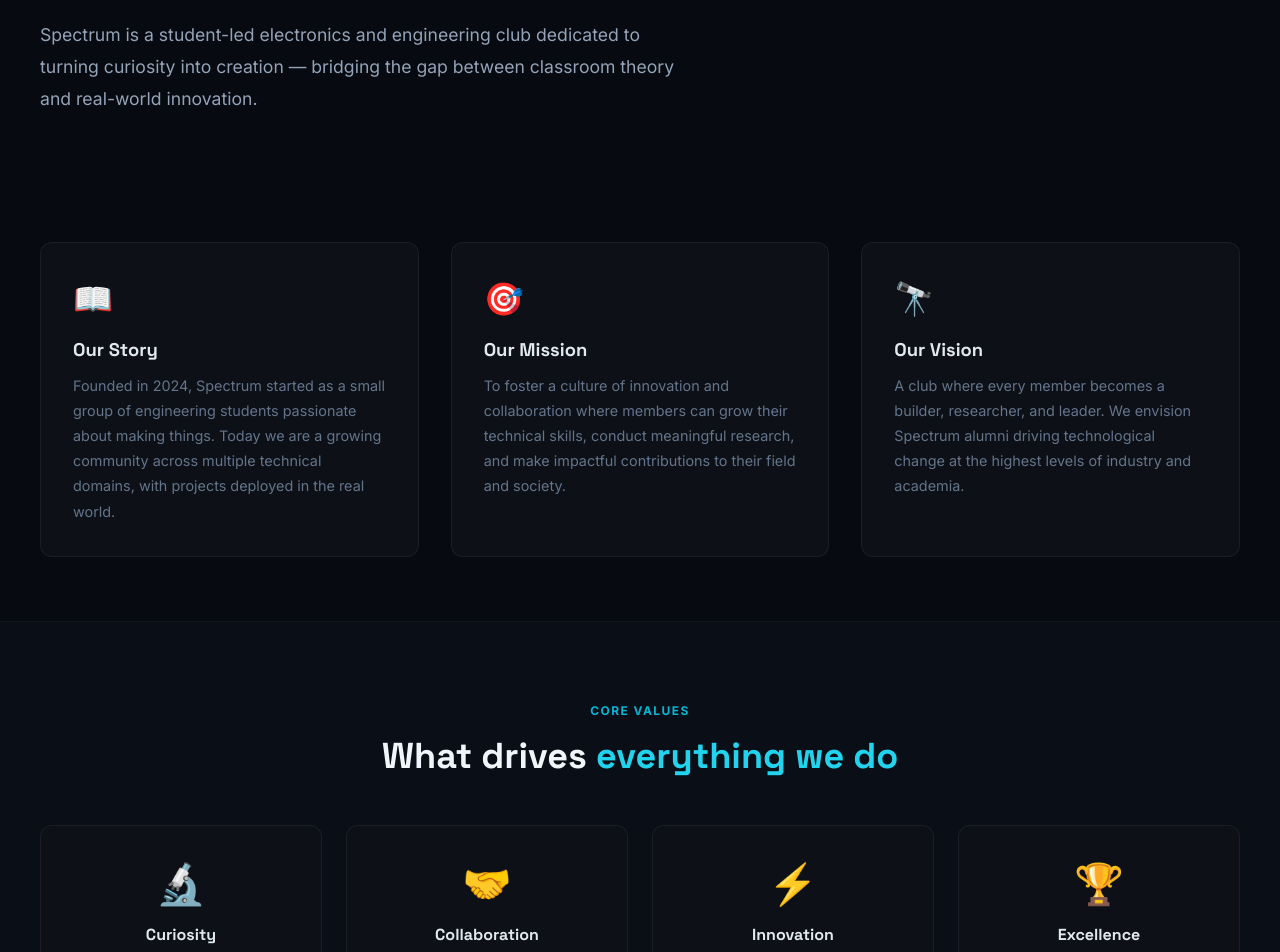
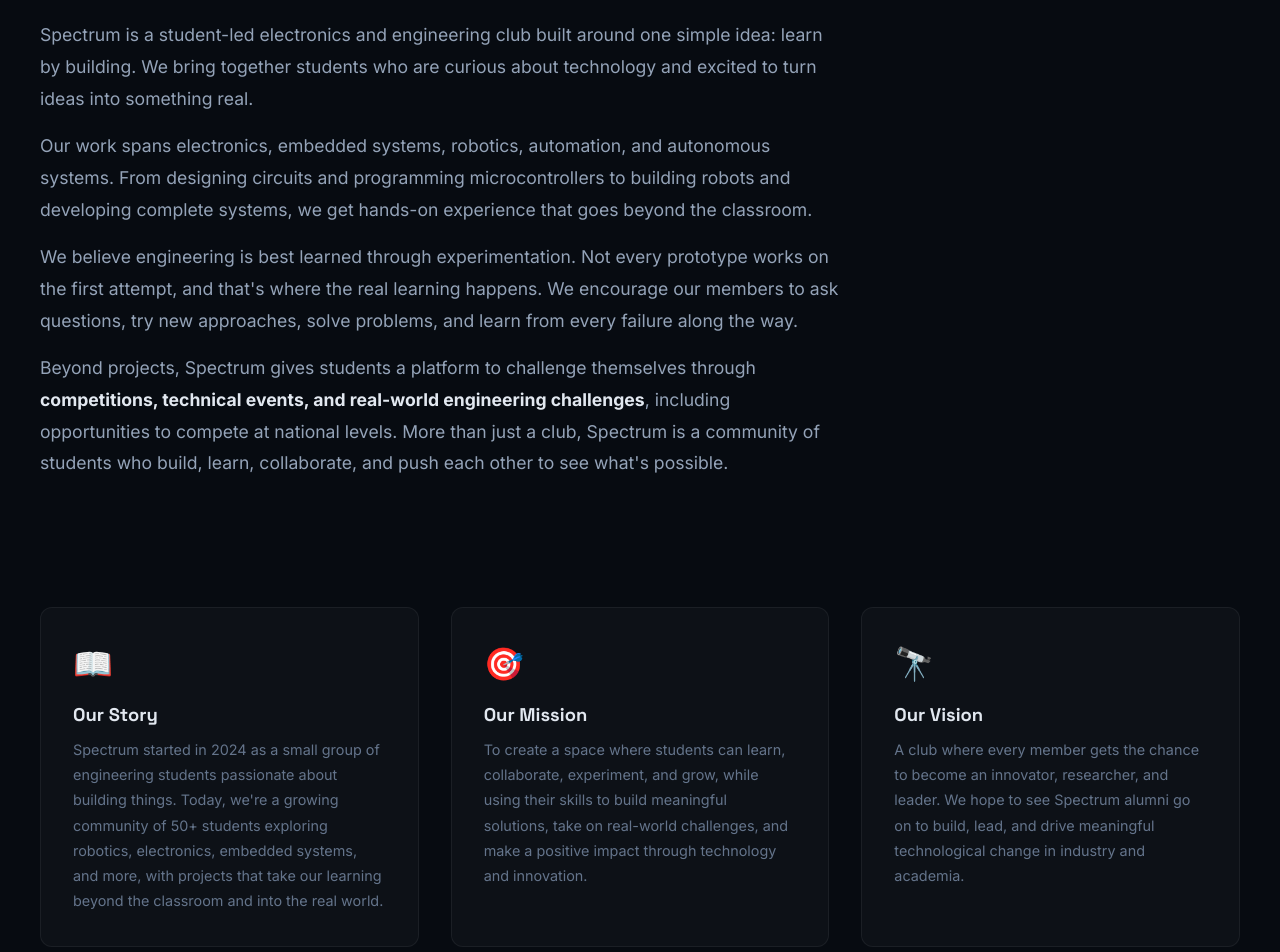
Before and after one commit to Spectrum-electronics-club/web, a React (Vite) app in the folder client/: page /about in a window 1280 px wide. Shown: the part 280-1232 px from the top of the page. Built offline with nearby package versions, Linux system fonts and the light colour scheme; no server answers.

Commit message:
changes in the about page

```diff
--- a/client/src/pages/About.jsx
+++ b/client/src/pages/About.jsx
@@ -1,37 +1,14 @@
-import { useState, useEffect } from 'react'
 import { motion } from 'framer-motion'
 import PageTransition from '@/components/molecules/PageTransition'
-import api from '@/utils/axiosInstance'
 
 const VALUES = [
-  { icon: '🔬', title: 'Curiosity', desc: 'We ask why. Then we build the answer.' },
-  { icon: '🤝', title: 'Collaboration', desc: 'Diverse minds building one vision together.' },
-  { icon: '⚡', title: 'Innovation', desc: 'We push limits and create what did not exist before.' },
-  { icon: '🏆', title: 'Excellence', desc: 'Good enough is never enough. We iterate until it is great.' },
+  { title: 'Curiosity', desc: 'We ask why. Then we build the answer.' },
+  { title: 'Collaboration', desc: 'Diverse minds building one vision together.' },
+  { title: 'Innovation', desc: 'We push limits and create what did not exist before.' },
+  { title: 'Excellence', desc: 'Good enough is never enough. We iterate until it is great.' },
 ]
 
 export default function About() {
-  const [settings, setSettings] = useState({
-    aboutDescription: 'Spectrum is a student-led electronics and engineering club dedicated to turning curiosity into creation — bridging the gap between classroom theory and real-world innovation.',
-    aboutStory: 'Founded in 2024, Spectrum started as a small group of engineering students passionate about making things. Today we are a growing community across multiple technical domains, with projects deployed in the real world.',
-    aboutMission: 'To foster a culture of innovation and collaboration where members can grow their technical skills, conduct meaningful research, and make impactful contributions to their field and society.',
-    aboutVision: 'A club where every member becomes a builder, researcher, and leader. We envision Spectrum alumni driving technological change at the highest levels of industry and academia.'
-  })
-
-  useEffect(() => {
-    api.get('/settings').then(res => {
-      if (res.data?.data) {
-        setSettings(prev => ({
-          ...prev,
-          aboutDescription: res.data.data.aboutDescription || prev.aboutDescription,
-          aboutStory: res.data.data.aboutStory || prev.aboutStory,
-          aboutMission: res.data.data.aboutMission || prev.aboutMission,
-          aboutVision: res.data.data.aboutVision || prev.aboutVision
-        }))
-      }
-    }).catch(console.error)
-  }, [])
-
   return (
     <PageTransition>
       <div style={{ background: '#070b11', minHeight: '100vh' }}>
@@ -44,9 +21,20 @@ export default function About() {
               <h1 style={{ fontSize: 'clamp(2.2rem,5vw,3.5rem)', color: '#f1f5f9', marginBottom: '1.25rem' }}>
                 Who <span className="gradient-text">We Are</span>
               </h1>
-              <p style={{ color: '#94a3b8', fontSize: '1.1rem', lineHeight: 1.8, maxWidth: '640px' }}>
-                {settings.aboutDescription}
-              </p>
+              <div style={{ color: '#94a3b8', fontSize: '1.1rem', lineHeight: 1.8, maxWidth: '800px', display: 'flex', flexDirection: 'column', gap: '1rem' }}>
+                <p>
+                  Spectrum is a student-led electronics and engineering club built around one simple idea: learn by building. We bring together students who are curious about technology and excited to turn ideas into something real.
+                </p>
+                <p>
+                  Our work spans electronics, embedded systems, robotics, automation, and autonomous systems. From designing circuits and programming microcontrollers to building robots and developing complete systems, we get hands-on experience that goes beyond the classroom.
+                </p>
+                <p>
+                  We believe engineering is best learned through experimentation. Not every prototype works on the first attempt, and that's where the real learning happens. We encourage our members to ask questions, try new approaches, solve problems, and learn from every failure along the way.
+                </p>
+                <p>
+                  Beyond projects, Spectrum gives students a platform to challenge themselves through <strong style={{ color: '#e2e8f0' }}>competitions, technical events, and real-world engineering challenges</strong>, including opportunities to compete at national levels. More than just a club, Spectrum is a community of students who build, learn, collaborate, and push each other to see what's possible.
+                </p>
+              </div>
             </motion.div>
           </div>
         </section>
@@ -55,9 +43,9 @@ export default function About() {
         <section style={{ padding: '4rem 0' }}>
           <div className="container-main" style={{ display: 'grid', gridTemplateColumns: 'repeat(auto-fit,minmax(300px,1fr))', gap: '2rem' }}>
             {[
-              { icon: '📖', title: 'Our Story', text: settings.aboutStory },
-              { icon: '🎯', title: 'Our Mission', text: settings.aboutMission },
-              { icon: '🔭', title: 'Our Vision', text: settings.aboutVision },
+              { icon: '📖', title: 'Our Story', text: "Spectrum started in 2024 as a small group of engineering students passionate about building things. Today, we're a growing community of 50+ students exploring robotics, electronics, embedded systems, and more, with projects that take our learning beyond the classroom and into the real world." },
+              { icon: '🎯', title: 'Our Mission', text: "To create a space where students can learn, collaborate, experiment, and grow, while using their skills to build meaningful solutions, take on real-world challenges, and make a positive impact through technology and innovation." },
+              { icon: '🔭', title: 'Our Vision', text: "A club where every member gets the chance to become an innovator, researcher, and leader. We hope to see Spectrum alumni go on to build, lead, and drive meaningful technological change in industry and academia." },
             ].map((item) => (
               <div key={item.title} className="card-glass" style={{ padding: '2rem', height: '100%' }}>
                 <div style={{ fontSize: '2rem', marginBottom: '1rem' }}>{item.icon}</div>
```
